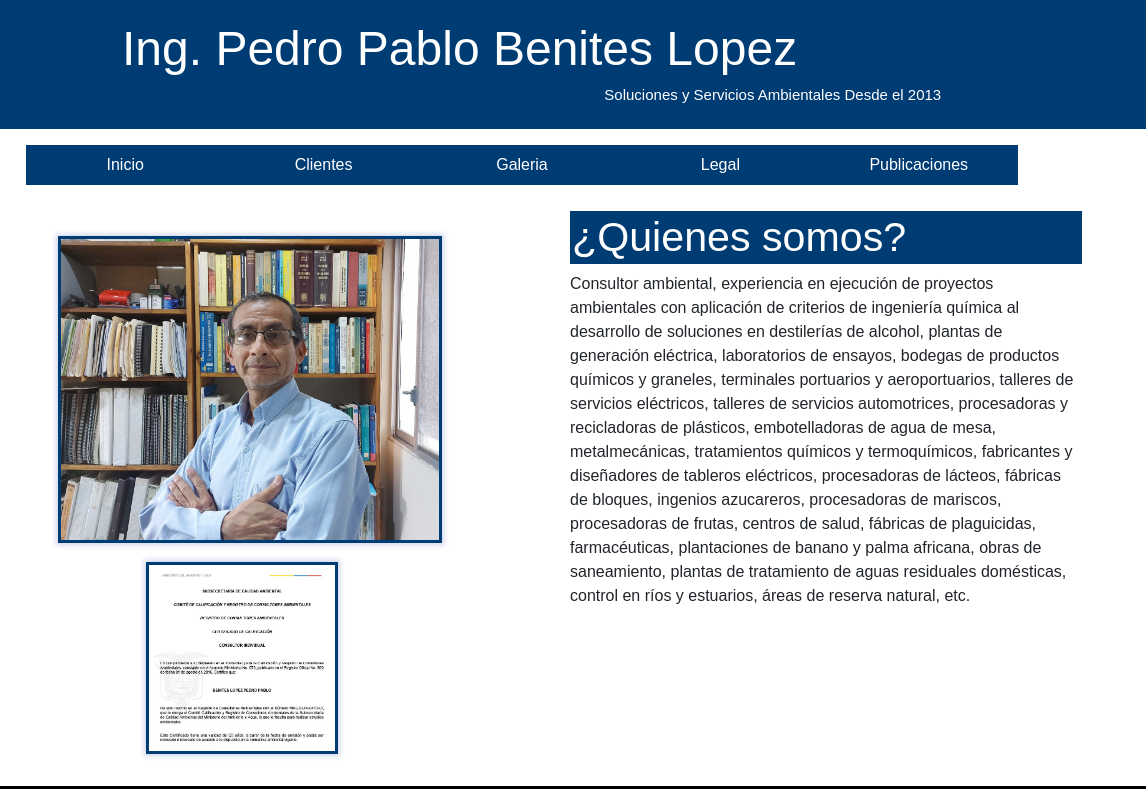
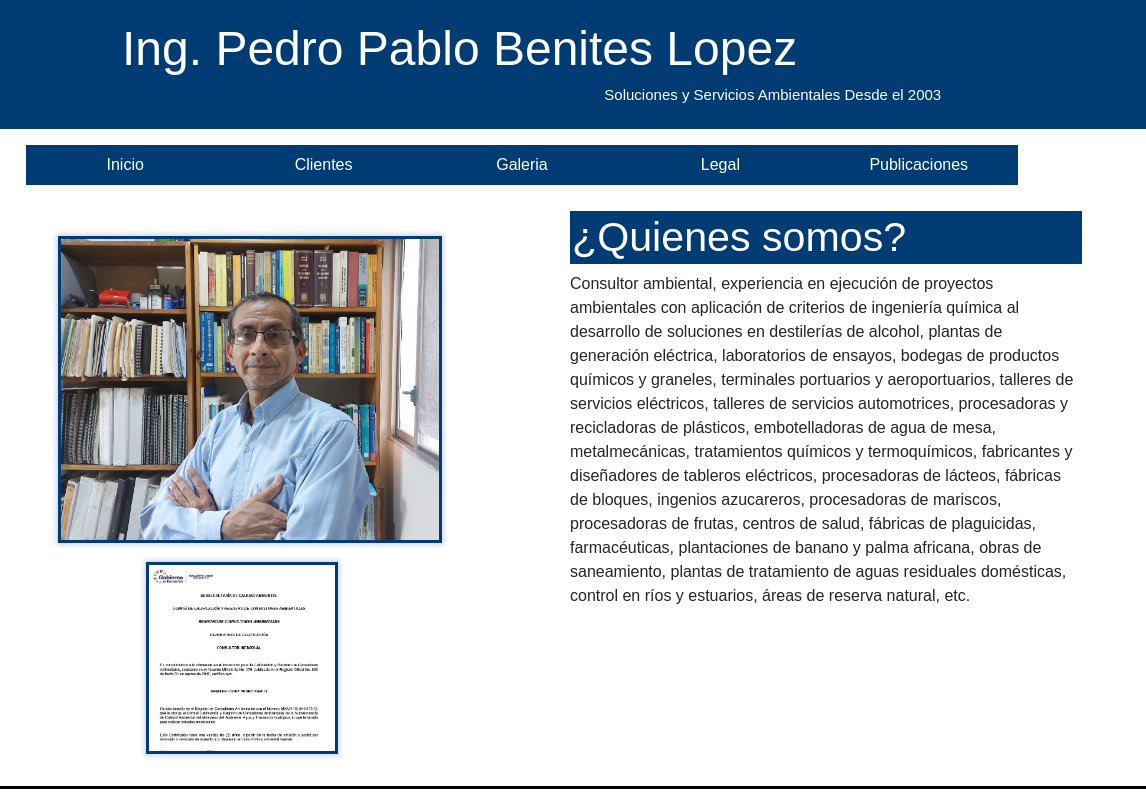
Before and after one commit to ppbenitesbarco/Soluciones-Servicios-prueba, a plain HTML site: page index.html in a window 1280 px wide. Shown: the top 800 px of the page, 134-1280 px from the left. Drawn offline with Linux system fonts and the light colour scheme.

Commit message:
Add files via upload

```diff
--- a/index.html
+++ b/index.html
@@ -15,7 +15,7 @@
 		</div>
 		<div id="ssa">
 			<h1>Ing. Pedro Pablo Benites Lopez</h1>
-			<h2>Soluciones y Servicios Ambientales Desde el 2013</h2>
+			<h2>Soluciones y Servicios Ambientales Desde el 2003</h2>
 		</div>
 	</div>
 	<div id="botones">
@@ -31,7 +31,7 @@
 		<div id="Zona1">
 			<div id="ImagenZona1"><img	src="quienesomos.jpeg"	alt="SSA" width="80%">
 				<div id="MarcolegalDescarga">
-					<li><a href="certificado_MAATE.jpg" data-lightbox="example-set" data-title=""><img src="certificado_MAATEchikito.jpg" width="" height="auto" alt=""/></a> 	</li>
+					<li><a href="maate-crca-2022-3588certificadocrca1058758307760505473.jpg" data-lightbox="example-set" data-title=""><img src="maate-crca-2022-3588certificadocrca1058758307760505473chikito.jpg" width="" height="auto" alt=""/></a> 	</li>
 				</div>
 			</div>
 			<div id="TextoZona1">
```
Also changed, not shown: publicaciones.html (+2 -2 lines), maate-crca-2022-3588certificadocrca1058758307760505473.jpg (added), maate-crca-2022-3588certificadocrca1058758307760505473chikito.jpg (added).
